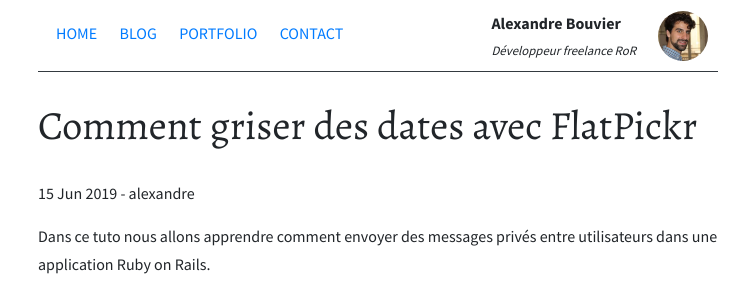
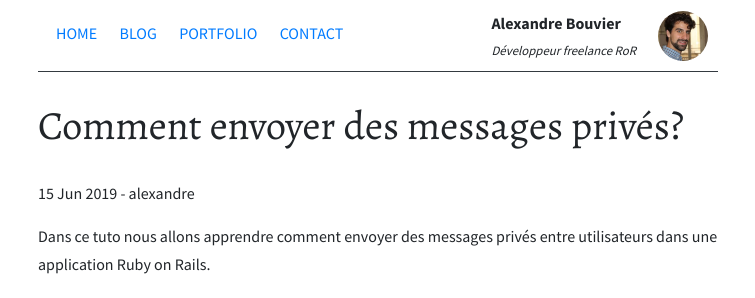
Before and after one commit to alexandrebk/alexandrebk.github.io, a Jekyll site: the page built from _posts/2019-06-15-messages-between-users.md, in a window 1280 px wide. Shown: the top 298 px of the page, without its empty margins (262-1017 px from the left). Built offline with Jekyll 4.4.1, drawn with Linux system fonts in a browser that asks for light colours; nearby versions of some CDN libraries.

Commit message:
Change title for last post

```diff
--- a/_posts/2019-06-15-messages-between-users.md
+++ b/_posts/2019-06-15-messages-between-users.md
@@ -1,6 +1,6 @@
 ---
 layout: post
-title:  "Comment griser des dates avec FlatPickr"
+title:  "Comment envoyer des messages privés?"
 author: alexandre
 ---
 
```
